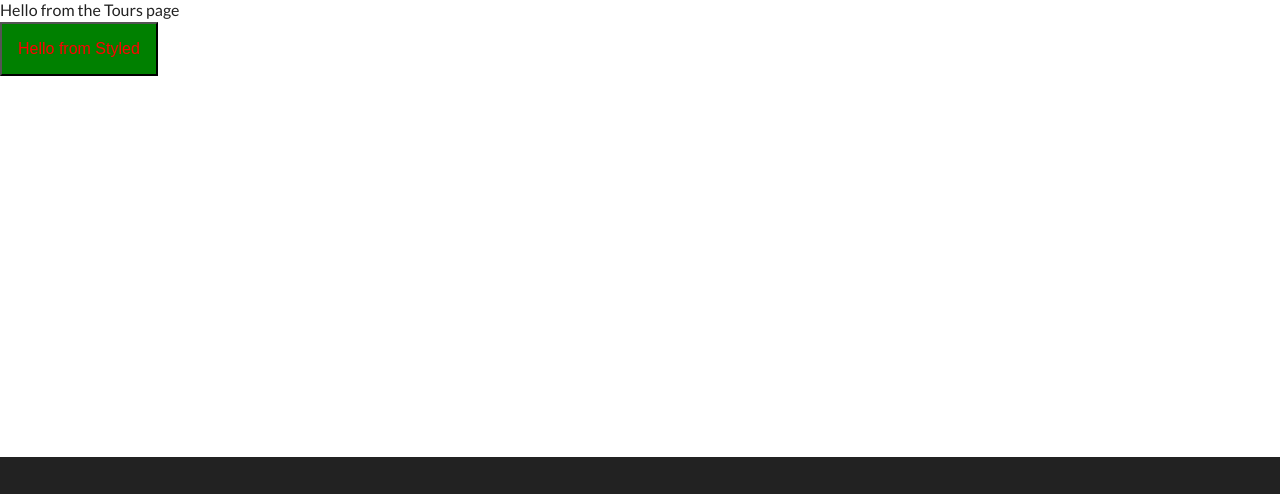
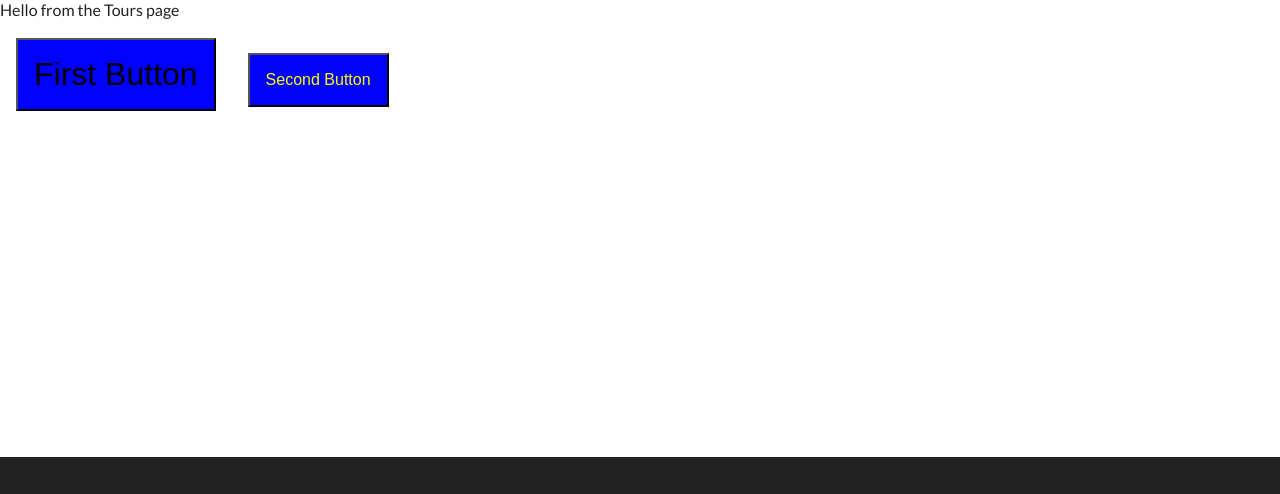
Before and after one commit to mlittlec/Gatsby_tutorial, a Gatsby site: page /tours in a window 1280 px wide. Shown: the part 148-642 px from the top of the page. Built offline with nearby package versions, Linux system fonts and the light colour scheme; Gatsby itself is replaced by a stand-in of ours.

Commit message:
Playing with Props

```diff
--- a/src/examples/Button.js
+++ b/src/examples/Button.js
@@ -1,10 +1,14 @@
 import styled from "styled-components"
+const color = "blue"
 
 const Button = styled.button`
-  color: red;
-  background: green;
-  font-size: 1rem;
+  /* color: red; */
+  color: ${(props)=>props.color};
+  background: ${color};
+  /* font-size: 1rem; */
+  font-size: ${props => props.big?"2rem":'1rem'};
   padding: 1rem;
+  margin: 1rem;
 `
 
 export default Button
--- a/src/pages/tours.js
+++ b/src/pages/tours.js
@@ -5,7 +5,8 @@ export default class tours extends Component {
   render() {
     return <Layout>Hello from the Tours page
       <div>
-        <Button> Hello from Styled </Button>
+        <Button big>First Button</Button>
+        <Button color="yellow">Second Button</Button>
       </div>
 
     </Layout>
```
